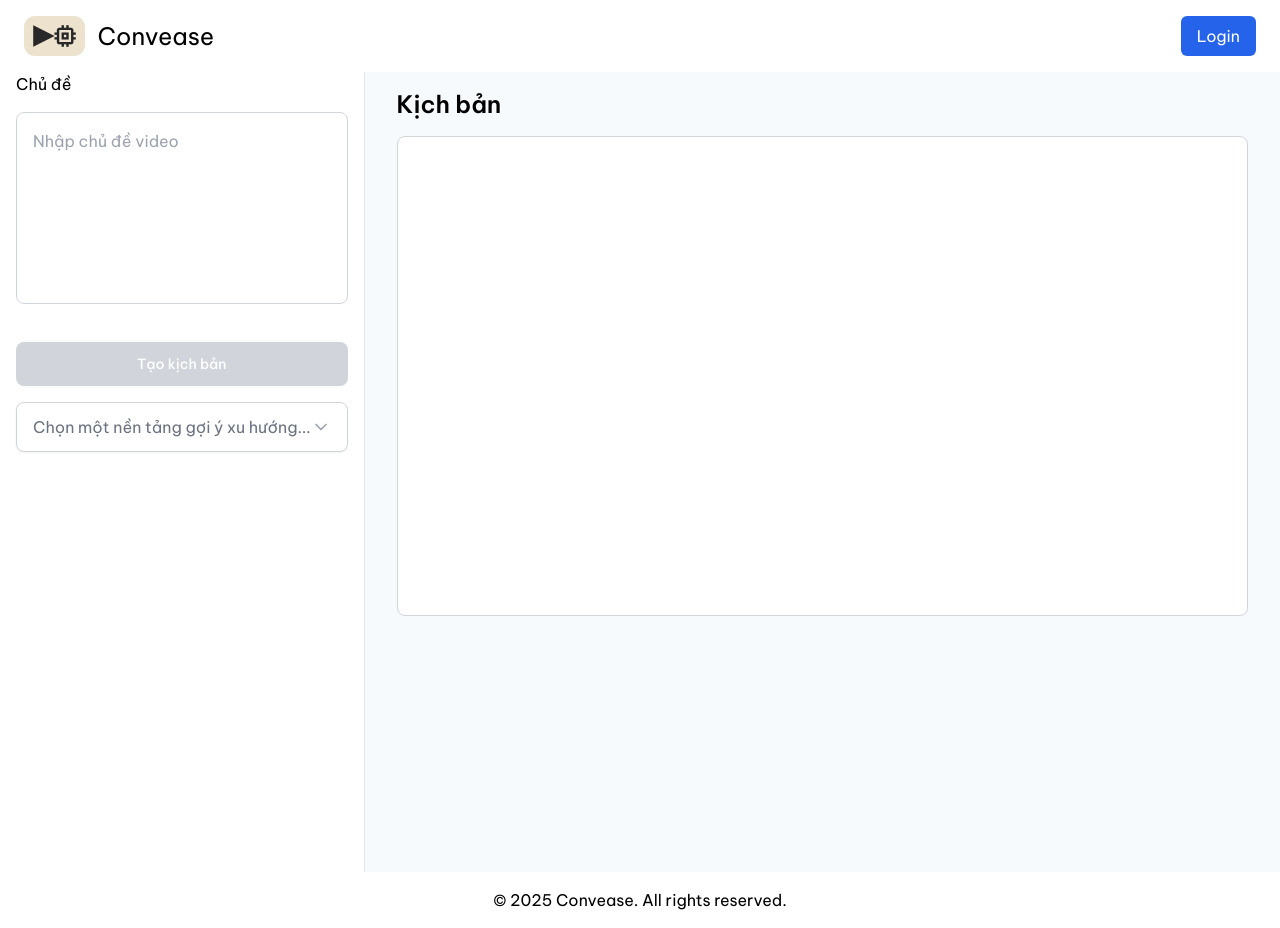
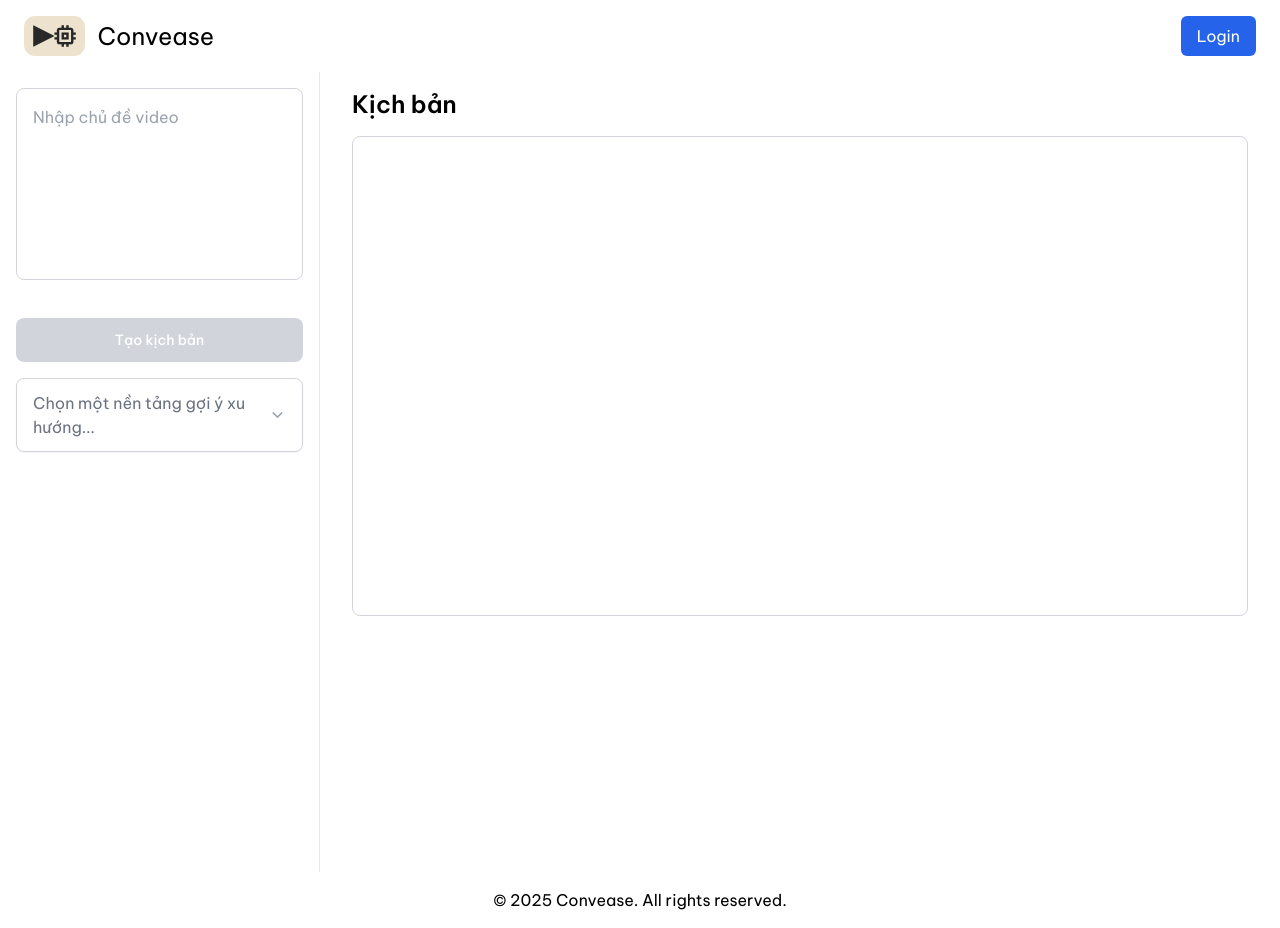
Before and after one commit to quanphantien/Video-generator-project, a React (Create React App) app in the folder frontend/: page /text-to-video in a window 1280 px wide. Built offline with nearby package versions, Linux system fonts and the light colour scheme; a web font is replaced by a local one.

Commit message:
handle click on trend topics

```diff
--- a/frontend/src/components/Dropdown.jsx
+++ b/frontend/src/components/Dropdown.jsx
@@ -81,7 +81,7 @@ const Dropdown = ({
                 <button
                   key={option.value || index}
                   type="button"
-                  onClick={option.onClick || (() => handleSelect(option))}
+                  onClick={(() => handleSelect(option))}
                   className="w-full px-4 py-2 text-left hover:bg-gray-100 focus:bg-gray-100 focus:outline-none transition-colors duration-150 text-gray-900"
                 >
                   {option.label}
--- a/frontend/src/pages/VideoGenerationInterface.jsx
+++ b/frontend/src/pages/VideoGenerationInterface.jsx
@@ -65,11 +65,8 @@ export default function VideoGenerationInterface() {
   }
 
   return (
-    <div className="min-h-screen bg-gray-50 flex">
-      <div className="bg-white border-r border-gray-200 flex flex-col ">
-        <div  className="px-4 flex items-center justify-between">
-          Chủ đề
-        </div>
+    <div className="min-h-screen flex">
+      <div className="bg-white border-r border-gray-200 flex flex-col w-3/12">
         <div className="flex gap-4">
     </div>
 
@@ -98,11 +95,12 @@ export default function VideoGenerationInterface() {
             // onSelect={(option) => console.log('Selected:', option)}
           />
           </div>
-          <div className="grid gap-4 grid-cols-1 ">
+          <div className="mt-2 grid p-2 grid-cols-1 max-h-[60vh] overflow-y-auto gap-2">
         {trendTopics.map((topic, index) => (
           <div
             key={index}
-            className="bg-white rounded-xl shadow-md hover:shadow-lg transition-all duration-300 p-6 border border-gray-100 hover:border-blue-200 group cursor-pointer"
+            onClick={() => setTopicInput(topic)}
+            className="bg-white rounded-xl shadow-md hover:shadow-lg transition-all duration-300 p-2 border border-gray-100 hover:border-blue-200 group cursor-pointer"
           >
             {topic}
           </div>
@@ -113,7 +111,7 @@ export default function VideoGenerationInterface() {
         {/* Input Section */}
         {/* Settings */}
       </div>
-      <div className="flex-1 p-4 bg-gray-100">
+      <div className="flex-1 p-4">
         <span className="px-4 text-2xl font-semibold mb-4 flex items-center gap-2">
           Kịch bản
         </span>
```
